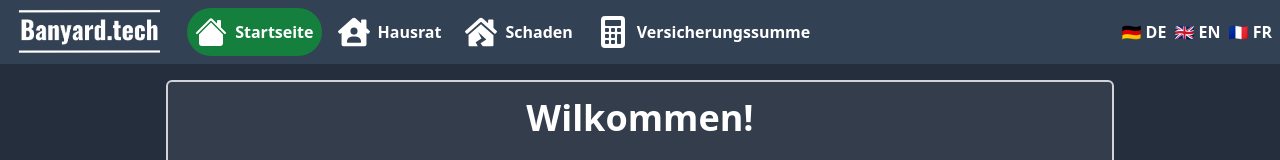
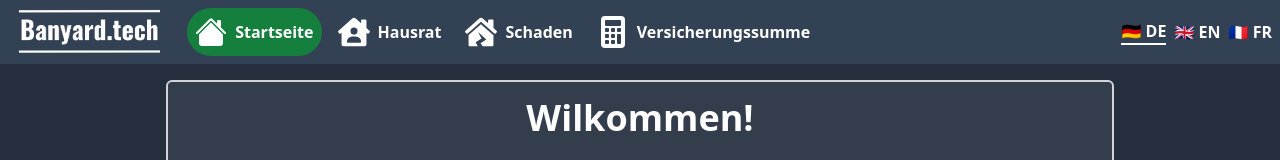
Before and after one commit to AelElliotBanyard/vs-rechner-banyard, a Next.js app in the folder CODE/: page / in a window 1280 px wide. Shown: the top 160 px of the page. Built offline with nearby package versions, Linux system fonts and the light colour scheme.

Commit message:
change styling for active lang in nav

```diff
--- a/CODE/src/components/Navigation.tsx
+++ b/CODE/src/components/Navigation.tsx
@@ -50,7 +50,7 @@ const Navigation = () => {
           {locales
             ? locales.map((l, i) => {
                 return (
-                  <span key={i}>
+                  <span key={i} className={l === locale ? "active": ""}>
                     <Link
                       href={asPath}
                       locale={l}
--- a/CODE/src/styles/globals.css
+++ b/CODE/src/styles/globals.css
@@ -42,6 +42,9 @@
   }
   .navigation > .navLang {
     @apply flex gap-2 items-center text-white font-bold ml-auto mr-2;
+  }
+  .navigation > .navLang > .active {
+    @apply border-b-2 border-white;
   }
 
   .main {
```
